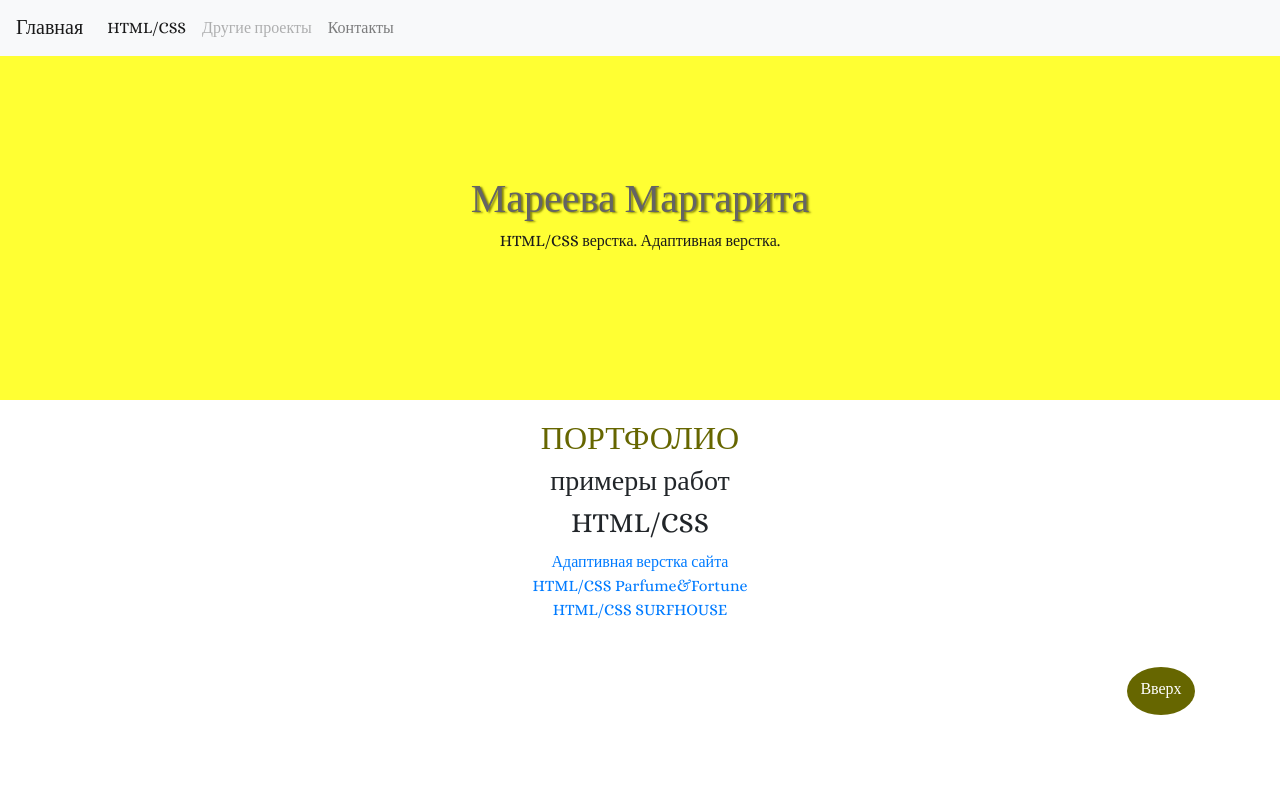
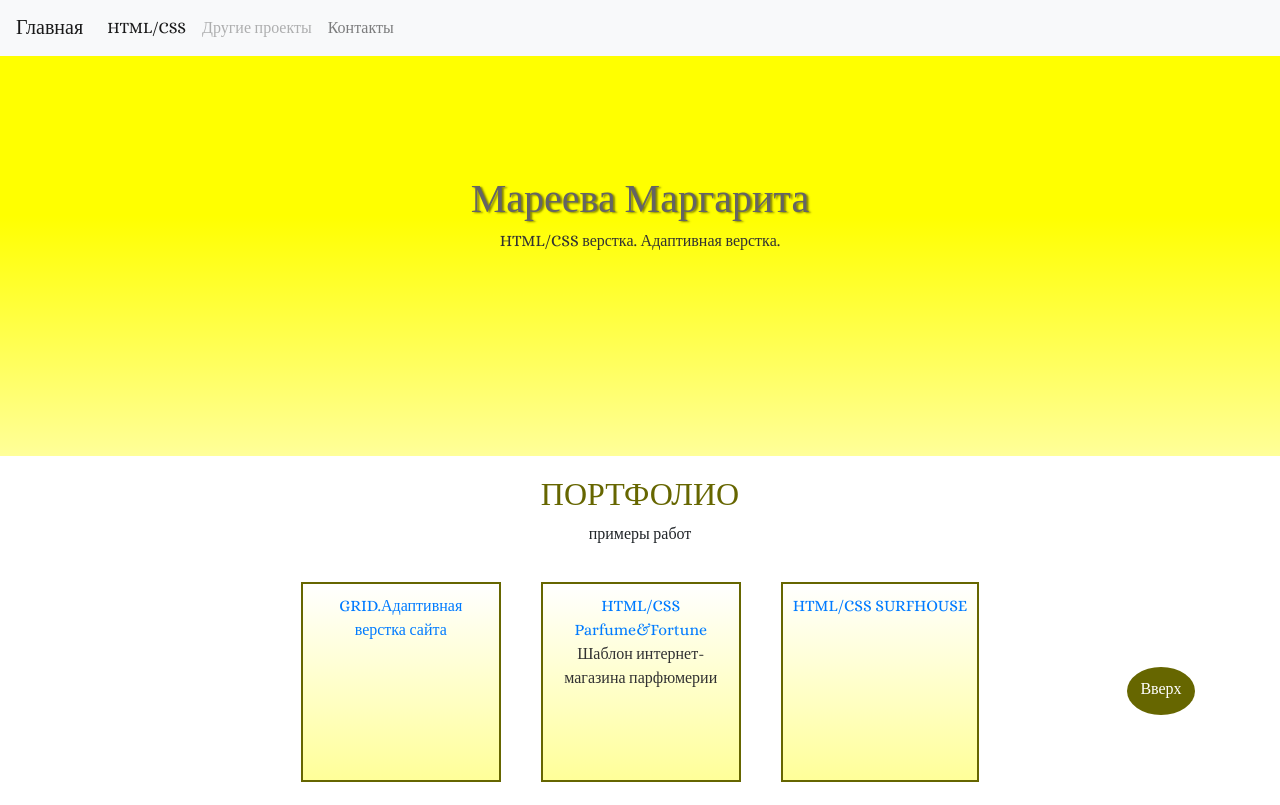
Before and after one commit to Befinda/grid, a plain HTML site: page index.html in a window 1280 px wide. Shown: the top 805 px of the page. Drawn offline with nearby package versions, Linux system fonts and the light colour scheme.

Commit message:
добавление формата шрифта и визуальные изменения ссылок

```diff
--- a/index.html
+++ b/index.html
@@ -28,7 +28,6 @@
 
 <body>
     <div class="container">
-        <div class="header">
         <nav class="navbar navbar-expand-lg navbar-light bg-light">
             <a class="navbar-brand" href="#top">Главная</a>
             <button class="navbar-toggler" type="button" data-toggle="collapse" data-target="#navbarNav" aria-controls="navbarNav" aria-expanded="false" aria-label="Toggle navigation">
@@ -49,6 +48,9 @@
                 </ul>
             </div>
         </nav>
+
+        <div class="header">
+
             <h1>Мареева Маргарита</h1>
             <h6>HTML/CSS верстка. Адаптивная верстка.</h6>
             <a id="buttonUp" href="#top">Вверх</a>
@@ -57,14 +59,14 @@
             <div id="skil"></div>
             <div id="works">
                     <h2>Портфолио</h2>
-                    <h3>примеры работ</h3>
-                    <h3>HTML/CSS</h3>
+                    <p>примеры работ</p>
+                    <!--<h3>HTML/CSS</h3>-->
                     <ul>
                         <li>
-                            <a href="grid.html">Адаптивная верстка сайта</a>
+                            <a href="grid.html">GRID.Адаптивная верстка сайта</a>
                         </li>
                         <li>
-                            <a href="https://befinda.github.io/PFortune/index.html">HTML/CSS Parfume&Fortune</a>
+                            <a href="https://befinda.github.io/PFortune/index.html">HTML/CSS Parfume&Fortune<p>Шаблон интернет-магазина парфюмерии</p></a>
                         </li>
                         <li>
                             <a href="https://befinda.github.io/surfhouse/index.html">HTML/CSS SURFHOUSE</a>
@@ -74,7 +76,7 @@
            <div id="contact">
             <h2>Контакты</h2>
             <ul>
-               <li>Телефон</li>
+               <li> <img src="JS\2602\call.svg" alt=""> Телефон</li>
                <li>E-mail</li>
                <li>fl</li>
            </ul></div>
--- a/mainstyle.less
+++ b/mainstyle.less
@@ -5,7 +5,10 @@
 @font-face{
     font-family: Alica;
     src: url('fonts/alice-regular-webfont.woff2') format('woff2'),
-        url('fonts/alice-regular-webfont.woff') format('woff');
+        url('fonts/alice-regular-webfont.woff') format('woff'),
+        url('fonts/Alice-Regular-webfont.ttf') format('ttf');
+    font-weight: normal;
+    font-style: normal;
 }
 .primary-0 { color: rgba(255, 255,   0, 1) }		/* Основной Цвет */
 .primary-1 { color: rgba(153, 153,  51, 1) }
@@ -30,9 +33,10 @@ html {
             flex: 0 0 auto;
             min-height: 200px;
             height: 400px;
-            background-color:#FFFF33;
+            background-color:rgba(255, 255,   0, 1);
+            background: linear-gradient(to bottom, rgba(255, 255,   0, 1), rgba(255, 255,   0, 1) 40%, rgba(255, 255, 153, 1));
             text-align: center;
-            color:rgb(27, 27, 27);
+            color:rgb(50, 50, 50);
 
             a#buttonUp {
 
@@ -64,9 +68,33 @@ html {
             flex: 1 0 auto;
             padding: 20px;
             text-align: center;
-            li{list-style-type: none;}
+
             #works{
-                height: 400px;
+                min-height: 400px;
+                margin: 0 auto;
+                ul{
+                    display: flex;
+                    justify-content: center;
+                    flex-direction: row;
+                li{list-style-type: none;
+                    a{
+                        display: block;
+                    min-height: 200px;
+
+                    max-width:200px;
+                    border:2px solid  rgba(102, 102,   0, 1);
+                    background: linear-gradient(to top, rgba(255, 255, 153, 1),rgb(255,255,255));
+                    margin: 20px;
+                    padding: 10px;
+                    p{
+                        color: rgb(50, 50, 50);
+                    }
+                    &:hover{
+                        -webkit-transform: scale(1.2);
+                        transform: scale(1.2);
+                        text-decoration: none;
+                    }}
+                }}
             }
             #contact{
                 height: 400px;
@@ -80,7 +108,7 @@ html {
         .footer{
             flex:0 0 auto;
             min-height: 100px;
-            background-color:#CCFF33;
+            background-color:rgba(153, 153,  51, 1) ;
             text-align: center;
             padding: 20px;
             font-size: 10px;
@@ -89,8 +117,17 @@ html {
     }
 }
 
-@media screen and (min-width: 320px) {
-   .container {
-        max-width: 300px;
+@media screen and (max-width: 400px) {
+  .container {
+        max-width: 300px;}
+
+html .container{
+    .header  a#buttonUp{
+        display: none;
+        }
+        .content #works ul{
+            flex-direction: column;
+        }
     }
+
 }
```
Also changed, not shown: fonts/Alice-Regular-webfont.ttf (added), mainstyle.css. Lines whose indentation alone changed are shown as unchanged.
